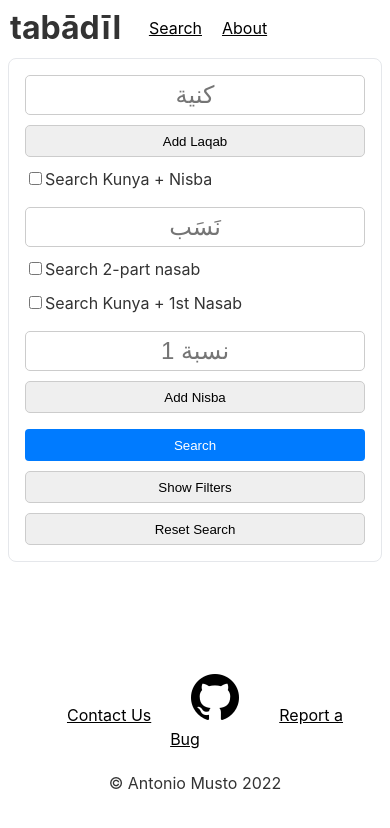
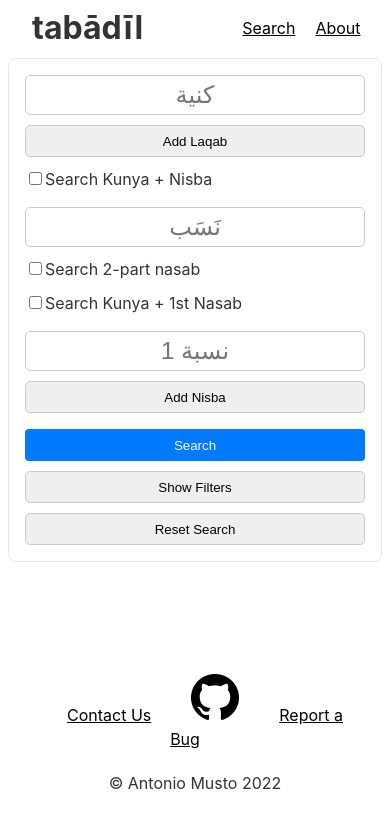
Before and after one commit to ammusto/tabadil, a React (Create React App) app: page / in a window 390 px wide. Shown: the top 828 px of the page. Built offline with nearby package versions, Linux system fonts and the light colour scheme; no server answers.

Commit message:
fixed mobile optimization

```diff
--- a/src/components/Header.tsx
+++ b/src/components/Header.tsx
@@ -22,8 +22,7 @@ const Header: React.FC = () => {
               </Link>
             </li>
           </div>
-          <div className="nav-right">
-          </div>
+
         </nav>
       </div>
     </header>
--- a/src/components/Layout.css
+++ b/src/components/Layout.css
@@ -93,16 +93,9 @@ header {
     justify-content: center;
     align-items: center;
     margin: 0 auto;
+    padding-right:175px;
 
   }
-
-  .nav-right {
-    display: flex;
-    align-items: center;
-    width:175px;
-    text-align: center;
-  }
-
 
   .nav-left {
     display: flex;
@@ -119,13 +112,23 @@ header {
 
     }
 
-    .nav-left,
-    .nav-right {
+    .nav-left {
       width: 30%;
     }
 
     .nav-center {
       width:60% !important;
+      padding-right:30%;
+    }
+
+    .nav-left {
+      width: 50%;
+    }
+
+    .nav-center {
+      width:50%;
+      padding-right:5%;
+      justify-content: right;
     }
 
   }
@@ -137,17 +140,10 @@ header {
 
     }
 
-    .nav-left,
-    .nav-right {
-      width: 20%;
-    }
-
-    .nav-center {
-      width:60% !important;
-    }
   }
 
   .header-logo {
     font-size: 2rem;
     font-weight:bold;
+    padding-left:2rem;
   }
--- a/src/components/SearchForm.css
+++ b/src/components/SearchForm.css
@@ -110,19 +110,34 @@
 }
 
 @media (max-width: 768px) {
-  .nav-container {
-    flex-direction: row;
-    align-items: flex-start;
 
+  .search-container {
+    padding: .5rem
   }
 
-  .nav-left,
-  .nav-right {
-    width: 30%;
+  .search-layout {
+    flex-direction: column;
+  }
+  .search-sidebar {
+    width:100%;
+  }
+  .search-main {
+    width:100% !important;
   }
 
-  .nav-center {
-    width: 60% !important;
+}
+
+@media (max-width: 600px) {
+  .search-form {
+    flex-direction: column;
+  }
+
+  .input-group {
+    width: 100%;
+  }
+
+  .search-form-buttons {
+    width: 100%;
   }
 
 }
--- a/src/index.css
+++ b/src/index.css
@@ -151,28 +151,8 @@ button:hover {
   direction: ltr;
 }
 
-@media (max-width: 768px) {
-  .nav-container {
-    flex-direction: row;
-    align-items: flex-start;
-
-  }
-
-  .nav-left,
-  .nav-right {
-    width: 30%;
-  }
-
-  .nav-center {
-    width: 60% !important;
-  }
-
-}
 
 @media (max-width: 468px) {
-  .search-layout {
-    flex-direction: column;
-  }
 
   .search-sidebar {
     width: 100%;
```
